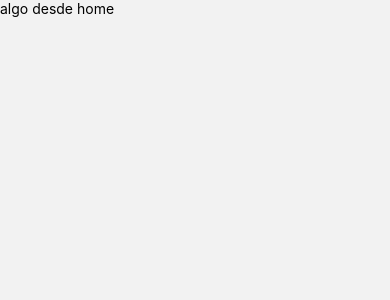
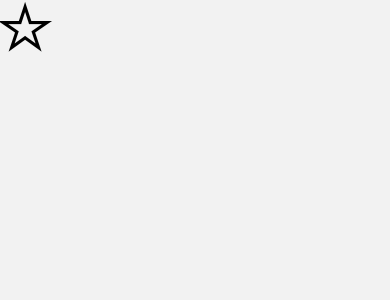
Before and after one commit to FededelRincon/react-native-components, a React Native app: screen /HomeScreen in a window 390 px wide. Shown: the top 300 px of the page. Built offline with nearby package versions, Linux system fonts and the light colour scheme.

Commit message:
Ionics icons set it up

```diff
--- a/package.json
+++ b/package.json
@@ -17,7 +17,8 @@
     "react-native": "0.69.1",
     "react-native-gesture-handler": "^2.5.0",
     "react-native-safe-area-context": "^4.3.1",
-    "react-native-screens": "^3.15.0"
+    "react-native-screens": "^3.15.0",
+    "react-native-vector-icons": "^9.2.0"
   },
   "devDependencies": {
     "@babel/core": "^7.12.9",
@@ -26,6 +27,7 @@
     "@tsconfig/react-native": "^2.0.0",
     "@types/jest": "^26.0.23",
     "@types/react-native": "^0.69.1",
+    "@types/react-native-vector-icons": "^6.4.11",
     "@types/react-test-renderer": "^18.0.0",
     "@typescript-eslint/eslint-plugin": "^5.29.0",
     "@typescript-eslint/parser": "^5.29.0",
--- a/src/screens/HomeScreen.tsx
+++ b/src/screens/HomeScreen.tsx
@@ -1,12 +1,15 @@
 import React from 'react'
 import { Text, View } from 'react-native'
+import Icon from 'react-native-vector-icons/Ionicons'
 
 export const HomeScreen = () => {
     return (
         <View>
-            <Text>
-                algo desde home
-            </Text>
+            <Icon
+                name="star-outline"
+                size={ 50 }
+                color="black"
+            />
         </View>
     )
 }
```
Also changed, not shown: 2 other files (tests, documents, lock files or other folders).
